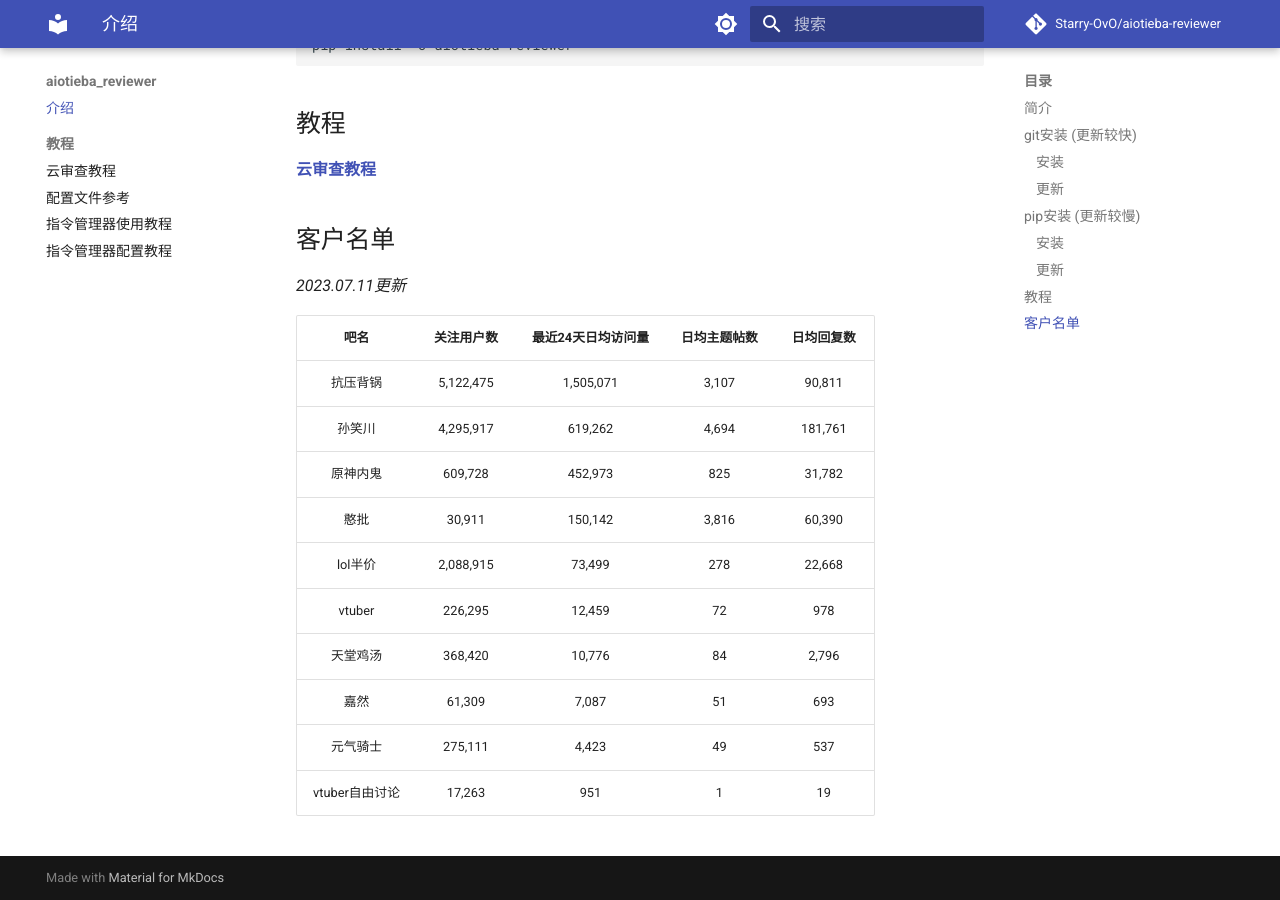
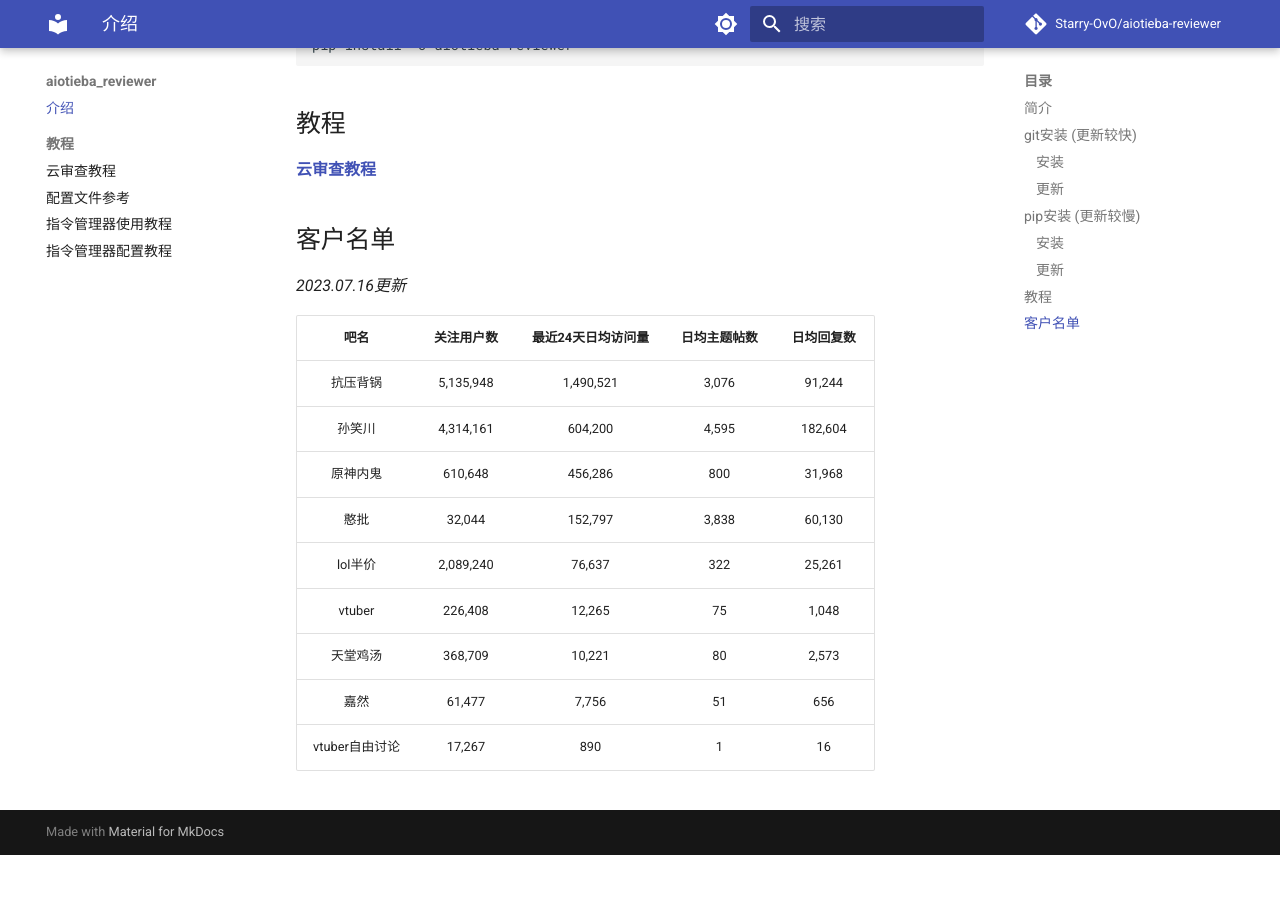
Before and after one commit to lumina37/aiotieba-reviewer, an MkDocs documentation site: the page built from docs/index.md, in a window 1280 px wide and 900 px high, scrolled down 1121 px. Built offline with MkDocs 1.6.1 and Material for MkDocs 9.7.7, drawn with Linux system fonts in a browser that asks for light colours; comment, search, counter and statistics services are not loaded; after the commit the page ends 1976 px from its top, so only the background shows below that.

```diff
--- a/docs/index.md
+++ b/docs/index.md
@@ -47,17 +47,16 @@ pip install -U aiotieba-reviewer
 
 ## 客户名单
 
-*2023.07.11更新*
+*2023.07.16更新*
 
 |      吧名      | 关注用户数 | 最近24天日均访问量 | 日均主题帖数 | 日均回复数 |
 | :------------: | :--------: | :----------------: | :----------: | :--------: |
-|    抗压背锅    | 5,122,475  |     1,505,071      |    3,107     |   90,811   |
-|     孙笑川     | 4,295,917  |      619,262       |    4,694     |  181,761   |
-|    原神内鬼    |  609,728   |      452,973       |     825      |   31,782   |
-|      憨批      |   30,911   |      150,142       |    3,816     |   60,390   |
-|    lol半价     | 2,088,915  |       73,499       |     278      |   22,668   |
-|     vtuber     |  226,295   |       12,459       |      72      |    978     |
-|    天堂鸡汤    |  368,420   |       10,776       |      84      |   2,796    |
-|      嘉然      |   61,309   |       7,087        |      51      |    693     |
-|    元气骑士    |  275,111   |       4,423        |      49      |    537     |
-| vtuber自由讨论 |   17,263   |        951         |      1       |     19     |
+|    抗压背锅    | 5,135,948  |     1,490,521      |    3,076     |   91,244   |
+|     孙笑川     | 4,314,161  |      604,200       |    4,595     |  182,604   |
+|    原神内鬼    |  610,648   |      456,286       |     800      |   31,968   |
+|      憨批      |   32,044   |      152,797       |    3,838     |   60,130   |
+|    lol半价     | 2,089,240  |       76,637       |     322      |   25,261   |
+|     vtuber     |  226,408   |       12,265       |      75      |   1,048    |
+|    天堂鸡汤    |  368,709   |       10,221       |      80      |   2,573    |
+|      嘉然      |   61,477   |       7,756        |      51      |    656     |
+| vtuber自由讨论 |   17,267   |        890         |      1       |     16     |
```
Also changed, not shown: README.md (+10 -11 lines).
